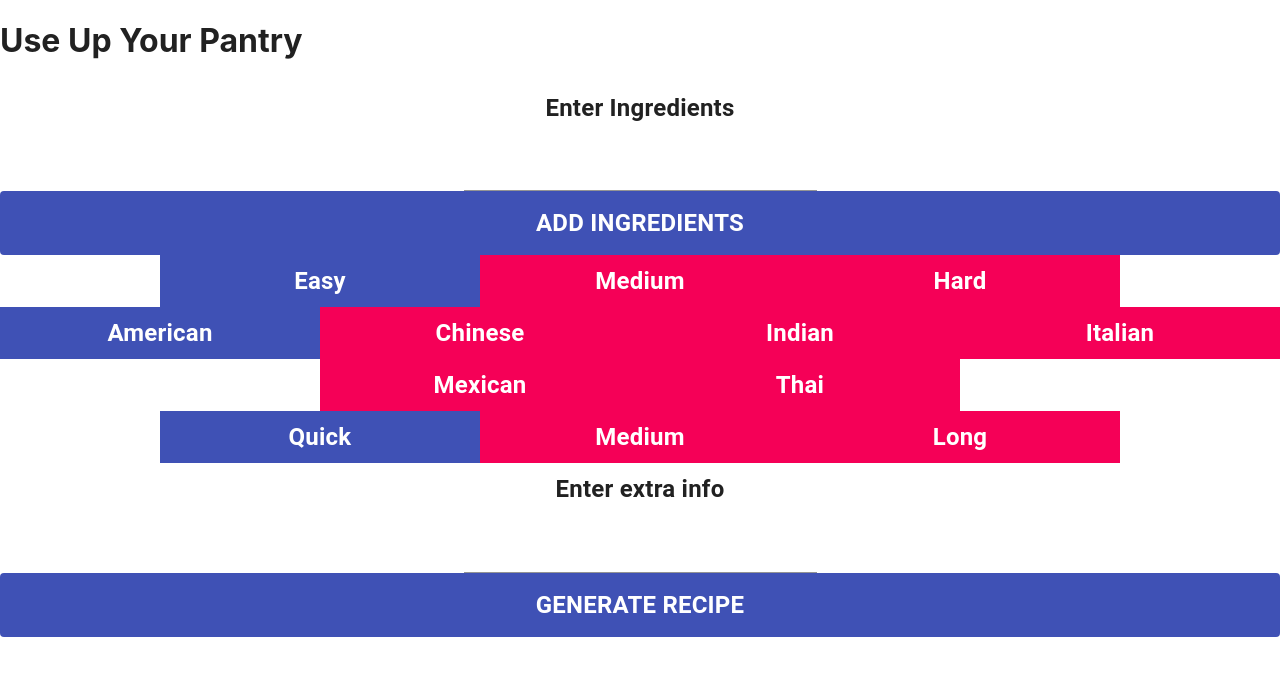
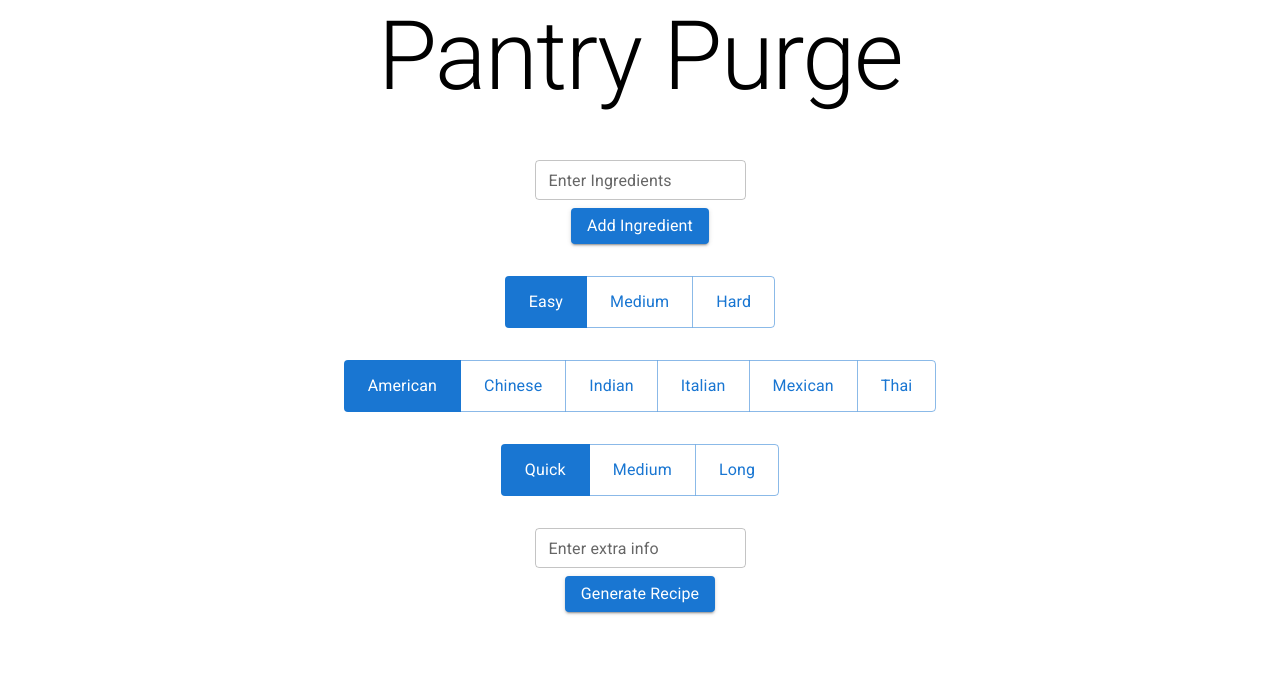
Before and after one commit to mmathew23/use_ingredients, a React (Create React App) app in the folder frontend/: page / in a window 1280 px wide. Shown: the top 676 px of the page. Built offline with nearby package versions, Linux system fonts and the light colour scheme.

Commit message:
Slightly better layout and styling. Moved to material ui v5

```diff
--- a/frontend/public/index.html
+++ b/frontend/public/index.html
@@ -24,7 +24,7 @@
       work correctly both with client-side routing and a non-root public URL.
       Learn how to configure a non-root public URL by running `npm run build`.
     -->
-    <title>React App</title>
+    <title>Pantry Purge</title>
   </head>
   <body>
     <noscript>You need to enable JavaScript to run this app.</noscript>
--- a/frontend/src/App.js
+++ b/frontend/src/App.js
@@ -1,19 +1,60 @@
 import React, { useState } from "react";
+import { styled } from '@mui/material/styles';
 import axios from "axios";
 import Picker from "./components/Picker";
 import Recipe from "./components/Recipe";
 import InputText from "./components/InputText";
 import IngredientList from "./components/IngredientList";
-import CircularProgress from '@material-ui/core/CircularProgress';
-import { withStyles } from '@material-ui/core/styles';
+import CircularProgress from '@mui/material/CircularProgress';
+import Typography from '@mui/material/Typography';
+import { Container, Button } from "@mui/material";
 
-const styles = theme => ( {
-  root: {
-    color: theme.palette.text.primary,
+const PREFIX = 'App';
+const classes = {
+    container: `${PREFIX}-container`,
+    heading: `${PREFIX}-heading`,
+    ingredient_input: `${PREFIX}-ingredient`,
+    ingredient_list: `${PREFIX}-ingredient-list`,
+    difficulty: `${PREFIX}-difficulty`,
+    cuisine: `${PREFIX}-cuisine`,
+    time: `${PREFIX}-time`,
+    other: `${PREFIX}-other`,
+    recipe: `${PREFIX}-recipe`,
+};
+
+const Root = styled('div')(( { theme }) => (
+  {
+    backgroundColor: '#fff',
+    textAlign: 'center',
+  [`& .${PREFIX}-container`] : {
   },
-});
+  [`& .${PREFIX}-heading`] : {
+    marginBottom: theme.spacing(6),
+  },
+  [`& .${PREFIX}-ingredient`] : {
+    marginBottom: theme.spacing(4),
+  },
+  [`& .${PREFIX}-ingredient-list`] : {
+    marginBottom: theme.spacing(4),
+  },
+  [`& .${PREFIX}-difficulty`] : {
+    marginBottom: theme.spacing(4),
+  },
+  [`& .${PREFIX}-cuisine`] : {
+    marginBottom: theme.spacing(4),
+  },
+  [`& .${PREFIX}-time`] : {
+    marginBottom: theme.spacing(4),
+  },
+  [`& .${PREFIX}-other`] : {
+    marginBottom: theme.spacing(4),
+  },
+  [`& .${PREFIX}-recipe`] : {
+    marginBottom: theme.spacing(4),
+  },
+}));
 
-function App({classes}) {
+function App() {
   const [otherText, setOtherText] = useState("");
   const [generatedText, setGeneratedText] = useState("");
   const [loading, setLoading] = useState(false);
@@ -50,20 +91,23 @@ function App({classes}) {
   const removeIngredient = (ingredient) => {
     setIngredients(ingredients.filter((i) => i !== ingredient));
   };
+
   return (
-    <div className={classes.root}>
-      <h1>Use Up Your Pantry</h1>
-      <InputText text={""} onSubmit={addIngredient} label="Enter Ingredients" buttonText={"Add Ingredients"}/>
-      <IngredientList ingredients={ingredients} onDelete={removeIngredient} />
-      <Picker items={difficultyOptions} onSelect={setDifficulty} selected={0}/>
-      <Picker items={cuisineOptions} onSelect={setCuisine} selected={0}/>
-      <Picker items={timeOptions} onSelect={setTime} selected={0}/>
-      <InputText text={otherText} onSubmit={generateText} label="Enter extra info" buttonText={"Generate Recipe"}/>
+    <Root >
+      <Container className={classes.container} maxWidth="lg">
+        <Typography variant='h1' className={classes.heading}>Pantry Purge</Typography>
+        <InputText text={""} onSubmit={addIngredient} label="Enter Ingredients" buttonText={"Add Ingredient"} className={classes.ingredient_input}/>
+        <IngredientList className={classes.ingredient_list} ingredients={ingredients} onDelete={removeIngredient} />
+        <Picker className={classes.difficulty} items={difficultyOptions} onSelect={setDifficulty} selected={0}/>
+        <Picker className={classes.cuisine} items={cuisineOptions} onSelect={setCuisine} selected={0}/>
+        <Picker className={classes.time} items={timeOptions} onSelect={setTime} selected={0}/>
+        <InputText className={classes.other} text={otherText} onSubmit={generateText} label="Enter extra info" buttonText={"Generate Recipe"}/>
 
-      {loading && <CircularProgress />}
-      {!loading && generatedText && <Recipe text={generatedText} />}
-    </div>
+        {loading && <CircularProgress />}
+        {!loading && generatedText && <Recipe className={classes.recipe} text={generatedText} />}
+      </Container>
+    </Root>
   );
 }
 
-export default withStyles(styles)(App);
+export default (App);
--- a/frontend/src/components/IngredientList.jsx
+++ b/frontend/src/components/IngredientList.jsx
@@ -2,33 +2,47 @@
 // as deletable Chips from the material ui library.
 
 import React from 'react';
+import { styled } from '@mui/material/styles';
 import PropTypes from 'prop-types';
-import { withStyles } from '@material-ui/core/styles';
-import { Typography, Grid, Chip } from '@material-ui/core';
+import { Typography, Grid, Chip } from '@mui/material';
 
-const styles = theme => ({
-    root: {
-        width: '100%',
-        height: '100%',
-        display: 'flex',
-        flexDirection: 'row',
-        justifyContent: 'flex-start',
-        alignItems: 'center',
-        flexWrap: 'wrap',
+const PREFIX = 'IngredientList';
+
+const classes = {
+    root: `${PREFIX}-root`,
+    chip: `${PREFIX}-chip`,
+    chipLabel: `${PREFIX}-chipLabel`
+};
+
+const StyledGrid = styled(Grid)((
+    {
+        theme
+    }
+) => ({
+    [`&.${classes.root}`]: {
+        // width: '100%',
+        // height: '100%',
+        // display: 'flex',
+        // flexDirection: 'row',
+        // justifyContent: 'flex-start',
+        // alignItems: 'center',
+        // flexWrap: 'wrap',
     },
-    chip: {
-        margin: theme.spacing.unit,
-        color: theme.palette.primary.contrastText,
-        backgroundColor: theme.palette.primary.main,
+
+    [`& .${classes.chip}`]: {
+        // margin: theme.spacing.unit,
+        // color: theme.palette.primary.contrastText,
+        // backgroundColor: theme.palette.primary.main,
     },
-    chipLabel: {
-        color: theme.palette.primary.contrastText,
-        fontSize: '1.5rem',
-        fontWeight: 'bold',
-        textAlign: 'center',
-        padding: '0.5rem',
-    },
-});
+
+    [`& .${classes.chipLabel}`]: {
+        // color: theme.palette.primary.contrastText,
+        // fontSize: '1.5rem',
+        // fontWeight: 'bold',
+        // textAlign: 'center',
+        // padding: '0.5rem',
+    }
+}));
 
 class IngredientList extends React.Component {
 
@@ -40,9 +54,9 @@ class IngredientList extends React.Component {
         }
 
         render() {
-            const { classes, ingredients, onDelete } = this.props;
+            const {  ingredients, onDelete } = this.props;
             return (
-                <Grid container className={classes.root}>
+                <StyledGrid container className={classes.root}>
                     {ingredients.map((ingredient, index) => (
                         <Grid item key={index}>
                             <Chip
@@ -55,15 +69,14 @@ class IngredientList extends React.Component {
                             />
                         </Grid>
                     ))}
-                </Grid>
+                </StyledGrid>
             );
         }
     }
 
 IngredientList.propTypes = {
-    classes: PropTypes.object.isRequired,
     ingredients: PropTypes.array.isRequired,
     onDelete: PropTypes.func.isRequired,
 };
 
-export default withStyles(styles)(IngredientList);
+export default (IngredientList);
--- a/frontend/src/components/InputText.jsx
+++ b/frontend/src/components/InputText.jsx
@@ -2,71 +2,67 @@
 // the component as a label, text box, and a button to submit the text
 
 import React from 'react';
+import { styled } from '@mui/material/styles';
 import PropTypes from 'prop-types';
-import { withStyles } from '@material-ui/core/styles';
-import { Typography, Grid, TextField, Button } from '@material-ui/core';
+import { Typography, Stack, TextField, Button } from '@mui/material';
 
-const styles = theme => ({
-    root: {
-        width: '100%',
-        height: '100%',
-        display: 'flex',
-        flexDirection: 'column',
-        justifyContent: 'flex-start',
+const PREFIX = 'InputText';
+
+const classes = {
+    root: `${PREFIX}-root`,
+    label: `${PREFIX}-label`,
+    textField: `${PREFIX}-textField`,
+    button: `${PREFIX}-button`,
+    buttonText: `${PREFIX}-buttonText`
+};
+
+const StyledStack = styled(Stack)((
+    {
+        theme
+    }
+) => ({
+        // width: '100%',
+        // height: '100%',
+        // display: 'flex',
+        // flexDirection: 'column',
+        // justifyContent: 'flex-start',
         alignItems: 'center',
+
+    [`& .${classes.label}`]: {
+        // color: theme.palette.text.primary,
+        // fontSize: '1.5rem',
+        // fontWeight: 'bold',
+        // textAlign: 'center',
+        // padding: '0.5rem',
     },
-    label: {
-        color: theme.palette.text.primary,
-        fontSize: '1.5rem',
-        fontWeight: 'bold',
-        textAlign: 'center',
-        padding: '0.5rem',
+
+    [`& .${classes.textField}`]: {
+        // width: '100%',
+        // height: '100%',
+        // display: 'flex',
+        // flexDirection: 'row',
+        // justifyContent: 'center',
+        // alignItems: 'center',
     },
-    textField: {
-        width: '100%',
-        height: '100%',
-        display: 'flex',
-        flexDirection: 'row',
-        justifyContent: 'center',
-        alignItems: 'center',
+    [`& .${classes.button}`]: {
+        // background: theme.palette.primary.main,
+        // width: '100%',
+        // height: '100%',
+        // display: 'flex',
+        // flexDirection: 'row',
+        // justifyContent: 'center',
+        // alignItems: 'center',
     },
-    textFieldInput: {
-        color: theme.palette.text.primary,
-        fontSize: '1.5rem',
-        fontWeight: 'bold',
-        textAlign: 'center',
-        padding: '0.5rem',
-    },
-    textFieldInputFocused: {
-        color: theme.palette.text.primary,
-        fontSize: '1.5rem',
-        fontWeight: 'bold',
-        textAlign: 'center',
-        padding: '0.5rem',
-        borderColor: theme.palette.primary.main,
-    },
-    textFieldInputUnderline: {
-        '&:after': {
-            borderBottomColor: theme.palette.primary.main,
-        },
-    },
-    button: {
-        background: theme.palette.primary.main,
-        width: '100%',
-        height: '100%',
-        display: 'flex',
-        flexDirection: 'row',
-        justifyContent: 'center',
-        alignItems: 'center',
-    },
-    buttonText: {
+
+    [`& .${classes.buttonText}`]: {
         color: theme.palette.primary.contrastText,
-        fontSize: '1.5rem',
-        fontWeight: 'bold',
-        textAlign: 'center',
-        padding: '0.5rem',
-    },
-});
+        // fontSize: '1.5rem',
+        // fontWeight: 'bold',
+        // textAlign: 'center',
+        // padding: '0.5rem',
+        textTransform: 'none',
+    }
+}));
 
 class InputText extends React.Component {
 
@@ -84,43 +80,35 @@ class InputText extends React.Component {
         };
 
         render() {
-            const { classes, label, onSubmit, buttonText } = this.props;
+            const {  label, onSubmit, buttonText, className } = this.props;
             const { text } = this.state;
             return (
-                <Grid container className={classes.root}>
-                    <Typography className={classes.label}>{label}</Typography>
+                <StyledStack direction='column' spacing={1} className={className}>
                     <TextField
-                        className={classes.textField}
-                        InputProps={{
-                            classes: {
-                                root: classes.textFieldInput,
-                                focused: classes.textFieldInputFocused,
-                                underline: classes.textFieldInputUnderline,
-                            },
-                        }}
+                        size="small"
                         value={text}
                         onChange={this.handleChange('text')}
+                        label={label}
                     />
                     <Button
-                        className={classes.button}
                         onClick={() => {
                             onSubmit(text);
                             this.setState({ text: '' });
                         }
                         }
+                        variant="contained"
                     >
                         <Typography className={classes.buttonText}>{buttonText}</Typography>
                     </Button>
-                </Grid>
+                </StyledStack>
             );
         }
     }
 
 InputText.propTypes = {
-    classes: PropTypes.object.isRequired,
     label: PropTypes.string.isRequired,
     text: PropTypes.string.isRequired,
     onSubmit: PropTypes.func.isRequired,
 };
 
-export default withStyles(styles)(InputText);
+export default (InputText);
--- a/frontend/src/components/Picker.jsx
+++ b/frontend/src/components/Picker.jsx
@@ -2,49 +2,67 @@
 // The picker is a horizontal selector that highlight the selected item.
 
 import React from 'react';
+import { styled } from '@mui/material/styles';
 import PropTypes from 'prop-types';
-import { withStyles } from '@material-ui/core/styles';
-import { Typography, Grid } from '@material-ui/core';
+import { Typography, Grid, Button, ButtonGroup } from '@mui/material';
 
-const styles = theme => ({
-    root: {
-        width: '100%',
-        height: '100%',
-        display: 'flex',
+const PREFIX = 'Picker';
+
+const classes = {
+    item: `${PREFIX}-item`,
+    itemSelected: `${PREFIX}-itemSelected`,
+    itemText: `${PREFIX}-itemText`
+};
+
+const StyledGrid = styled(Grid)((
+    {
+        theme
+    }
+) => ({
+        // width: '100%',
+        // height: '100%',
+        // display: 'flex',
         flexDirection: 'row',
         justifyContent: 'center',
-        alignItems: 'center',
-    },
-    item: {
-        width: '100%',
-        height: '100%',
-        display: 'flex',
-        flexDirection: 'column',
-        justifyContent: 'flex-end',
-        alignItems: 'center',
-        cursor: 'pointer',
-        backgroundColor: theme.palette.secondary.main,
+        // alignItems: 'center',
+    [`& .${classes.item}`]: {
+        // width: '100%',
+        // height: '100%',
+        // display: 'flex',
+        // flexDirection: 'column',
+        // justifyContent: 'flex-end',
+        // alignItems: 'center',
+        // cursor: 'pointer',
         '&:hover': {
             backgroundColor: theme.palette.primary.main,
+            color: theme.palette.primary.contrastText,
         },
     },
-    itemSelected: {
-        width: '100%',
-        height: '100%',
-        display: 'flex',
-        flexDirection: 'column',
-        justifyContent: 'flex-end',
-        alignItems: 'center',
+
+    [`& .${classes.itemSelected}`]: {
+        // width: '100%',
+        // height: '100%',
+        // display: 'flex',
+        // flexDirection: 'column',
+        // justifyContent: 'flex-end',
+        // alignItems: 'center',
         backgroundColor: theme.palette.primary.main,
+        color: theme.palette.primary.contrastText,
+        '&:hover': {
+            backgroundColor: theme.palette.primary.main,
+            color: theme.palette.primary.contrastText,
+        },
     },
-    itemText: {
-        color: theme.palette.primary.contrastText,
-        fontSize: '1.5rem',
-        fontWeight: 'bold',
-        textAlign: 'center',
+
+    [`& .${classes.itemText}`]: {
+        // color: theme.palette.primary.contrastText,
+        // fontSize: '1.5rem',
+        // fontWeight: 'bold',
+        // textAlign: 'center',
         padding: '0.5rem',
-    },
-});
+        textTransform: 'none',
+    }
+}));
 
 class Picker extends React.Component {
 
@@ -56,28 +74,29 @@ class Picker extends React.Component {
     }
 
     render() {
-        const { classes, items, onSelect } = this.props;
+        const {  items, onSelect, className } = this.props;
         const { selected } = this.state;
         return (
-            <Grid container className={classes.root}>
+            <StyledGrid container className={className} >
+                <ButtonGroup>
                 {items.map((item, index) => (
-                    <Grid item xs={12} sm={6} md={4} lg={3} key={index} className={selected === index ? classes.itemSelected : classes.item} onClick={() => {
+                    <Button key={index} className={selected === index ? classes.itemSelected : classes.item} onClick={() => {
                         this.setState({ selected: index });
                         onSelect(index);
                     }}>
                         <Typography className={classes.itemText}>{item}</Typography>
-                    </Grid>
+                    </Button>
                 ))}
-            </Grid>
+                </ButtonGroup>
+            </StyledGrid>
         );
     }
 }
 
 Picker.propTypes = {
-    classes: PropTypes.object.isRequired,
     items: PropTypes.array.isRequired,
     selected: PropTypes.number.isRequired,
     onSelect: PropTypes.func.isRequired,
 };
 
-export default withStyles(styles)(Picker);
+export default (Picker);
--- a/frontend/src/components/Recipe.jsx
+++ b/frontend/src/components/Recipe.jsx
@@ -2,35 +2,47 @@
 // the component should display the text with newlines
 
 import React from 'react';
+import { styled } from '@mui/material/styles';
 import PropTypes from 'prop-types';
-import { withStyles } from '@material-ui/core/styles';
-import { Typography, Grid } from '@material-ui/core';
+import { Typography, Grid } from '@mui/material';
 
-const styles = theme => ({
-    root: {
-        width: '100%',
-        height: '100%',
-        display: 'flex',
-        flexDirection: 'column',
-        justifyContent: 'flex-start',
-        alignItems: 'center',
+const PREFIX = 'Recipe';
+
+const classes = {
+    root: `${PREFIX}-root`,
+    text: `${PREFIX}-text`
+};
+
+const StyledGrid = styled(Grid)((
+    {
+        theme
+    }
+) => ({
+    [`&.${classes.root}`]: {
+        // width: '100%',
+        // height: '100%',
+        // display: 'flex',
+        // flexDirection: 'column',
+        // justifyContent: 'flex-start',
+        // alignItems: 'center',
     },
-    text: {
-        color: theme.palette.primary.contrastText,
-        fontSize: '1.5rem',
-        fontWeight: 'bold',
-        textAlign: 'center',
-        padding: '0.5rem',
-    },
-});
+
+    [`& .${classes.text}`]: {
+        // color: theme.palette.primary.contrastText,
+        // fontSize: '1.5rem',
+        // fontWeight: 'bold',
+        // textAlign: 'center',
+        // padding: '0.5rem',
+    }
+}));
 
 class Text extends React.Component {
     render() {
-        const { classes, text } = this.props;
+        const {  text } = this.props;
         return (
-            <Grid container className={classes.root}>
+            <StyledGrid container className={classes.root}>
                 <Typography className={classes.text}>{text}</Typography>
-            </Grid>
+            </StyledGrid>
         );
     }
 }
@@ -40,4 +52,4 @@ Text.propTypes = {
     text: PropTypes.string.isRequired,
 };
 
-export default withStyles(styles)(Text);
+export default (Text);
--- a/frontend/src/index.js
+++ b/frontend/src/index.js
@@ -3,6 +3,11 @@ import ReactDOM from 'react-dom/client';
 import './index.css';
 import App from './App';
 import reportWebVitals from './reportWebVitals';
+import '@fontsource/roboto/300.css';
+import '@fontsource/roboto/400.css';
+import '@fontsource/roboto/500.css';
+import '@fontsource/roboto/700.css';
+
 
 const root = ReactDOM.createRoot(document.getElementById('root'));
 root.render(
```
Also changed, not shown: frontend/package.json (+5 -2 lines), 1 other file (tests, documents, lock files or other folders).
